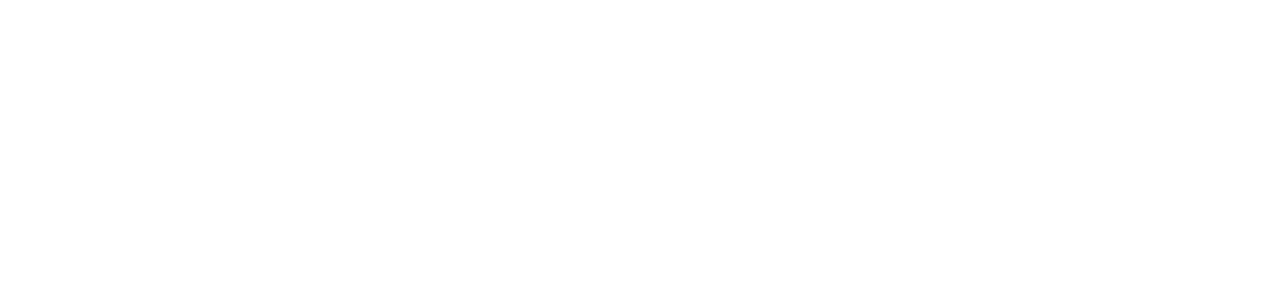
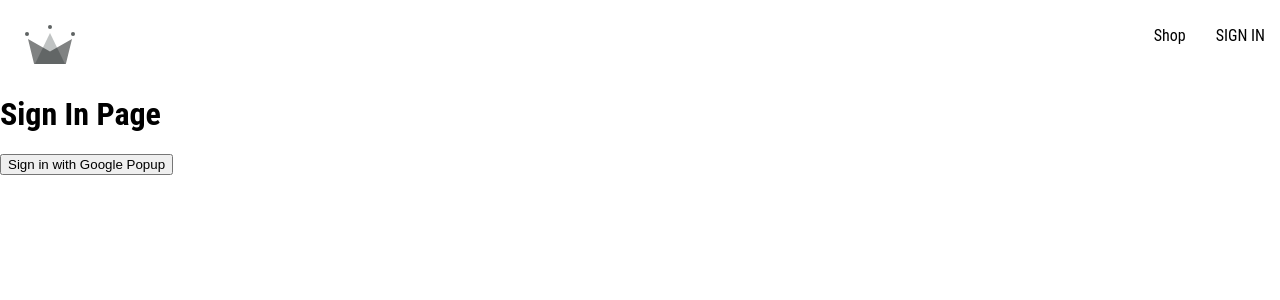
Before and after one commit to MikeyCouture/crown-clothing, a React (Create React App) app: page /sign-in in a window 1280 px wide. Before the commit this address had no page. Shown: the top 300 px of the page. Built offline with nearby package versions, Linux system fonts and the light colour scheme; the HTML template or start-up script is replaced by a standard one.

Commit message:
logo added and styling for nav added

```diff
--- a/src/App.js
+++ b/src/App.js
@@ -1,6 +1,8 @@
 import { Routes, Route } from "react-router-dom";
+
 import Home from "./routes/home/home.component";
 import Nav from "./routes/Navigation/nav.component";
+import SignIn from "./routes/sign-in/sign-in.component";
 
 const Shop = () => {
   return (
@@ -16,6 +18,7 @@
       <Route path="/" element={<Nav />}>
         <Route index element={<Home />} />
         <Route path="shop" element={<Shop />} />
+        <Route path="sign-in" element={<SignIn />} />
       </Route>
     </Routes>
   );
--- a/src/index.scss
+++ b/src/index.scss
@@ -7,3 +7,12 @@
   font-family: source-code-pro, Menlo, Monaco, Consolas, "Courier New",
     monospace;
 }
+
+a {
+  text-decoration: none;
+  color: black;
+}
+
+* {
+  box-sizing: border-box;
+}
--- a/src/routes/Navigation/nav.component.jsx
+++ b/src/routes/Navigation/nav.component.jsx
@@ -1,16 +1,22 @@
 import { Fragment } from "react";
 import { Outlet, Link } from "react-router-dom";
+import "./nav.styles.scss";
+
+import { ReactComponent as CrwnLogo } from "../../assets/crown.svg";
 
 const Nav = () => {
   return (
     <Fragment>
       <div className="navigation">
         <Link className="logo-container" to="/">
-          <div>logo</div>
+          <CrwnLogo className="logo" />
         </Link>
         <div className="nav-links-container">
           <Link className="nav-link" to="/shop">
             Shop
+          </Link>
+          <Link className="nav-link" to="/sign-in">
+            SIGN IN
           </Link>
         </div>
       </div>
--- /dev/null
+++ b/src/routes/Navigation/nav.styles.scss
@@ -0,0 +1,52 @@
+.navigation {
+  height: 70px;
+  width: 100%;
+  display: flex;
+  justify-content: space-between;
+  margin-bottom: 25px;
+
+  .logo-container {
+    height: 100%;
+    width: 70px;
+    padding: 25px;
+  }
+
+  .nav-links-container {
+    width: 50%;
+    height: 100%;
+    display: flex;
+    align-items: center;
+    justify-content: flex-end;
+
+    .nav-link {
+      padding: 10px 15px;
+      cursor: pointer;
+    }
+  }
+}
+.navigation {
+  height: 70px;
+  width: 100%;
+  display: flex;
+  justify-content: space-between;
+  margin-bottom: 25px;
+
+  .logo-container {
+    height: 100%;
+    width: 70px;
+    padding: 25px;
+  }
+
+  .nav-links-container {
+    width: 50%;
+    height: 100%;
+    display: flex;
+    align-items: center;
+    justify-content: flex-end;
+
+    .nav-link {
+      padding: 10px 15px;
+      cursor: pointer;
+    }
+  }
+}
--- /dev/null
+++ b/src/routes/sign-in/sign-in.component.jsx
@@ -0,0 +1,20 @@
+// import {
+//     signInWithGooglePopup,
+//     createUserProfileDocument,
+// } from '../../utils/firebase/firebase.utils';
+
+const SignIn = () => {
+  // const logGoogleUser = async () => {
+  //     const response = await signInWithGooglePopup();
+  //     createUserProfileDocument(response);
+  // };
+
+  return (
+    <div>
+      <h1>Sign In Page</h1>
+      <button>Sign in with Google Popup</button>
+    </div>
+  );
+};
+
+export default SignIn;
```
Also changed, not shown: src/assets/crown.svg (added).
